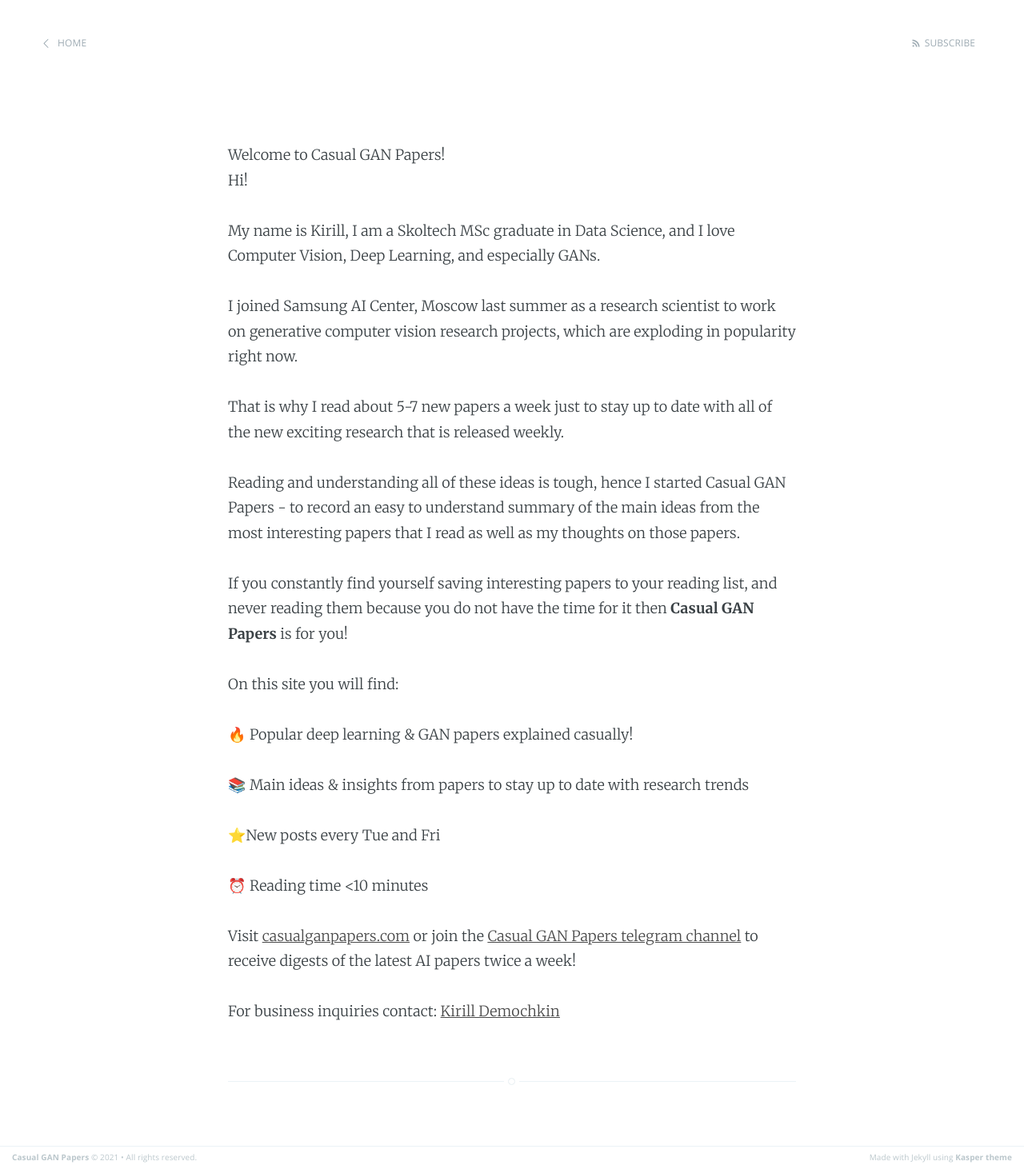
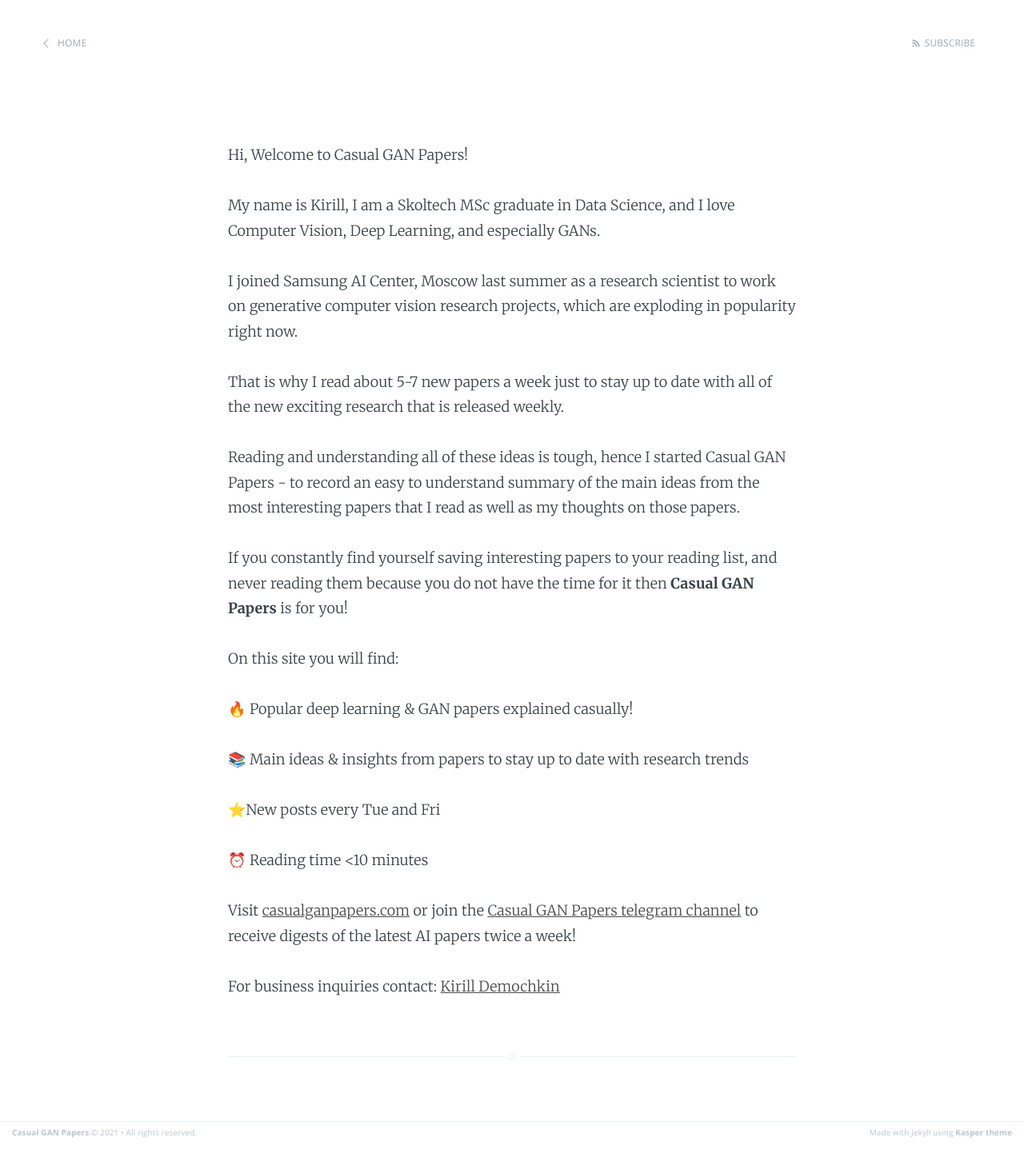
Before and after one commit to KirillDemochkin/kirilldemochkin.github.io, a Jekyll site: the page built from about.md, in a window 1280 px wide. Shown: the whole page at 80% size. Built offline with Jekyll 4.4.1, drawn with Linux system fonts in a browser that asks for light colours; our own code applies the rules of GitHub Pages for plain Markdown files; after the commit the page ends 1430 px from its top, so only the background shows below that.

```diff
--- a/about.md
+++ b/about.md
@@ -1,5 +1,4 @@
-Welcome to Casual GAN Papers!
-Hi!
+Hi, Welcome to Casual GAN Papers!
 
 My name is Kirill, I am a Skoltech MSc graduate in Data Science, and I love Computer Vision, Deep Learning, and especially GANs.
 
```
